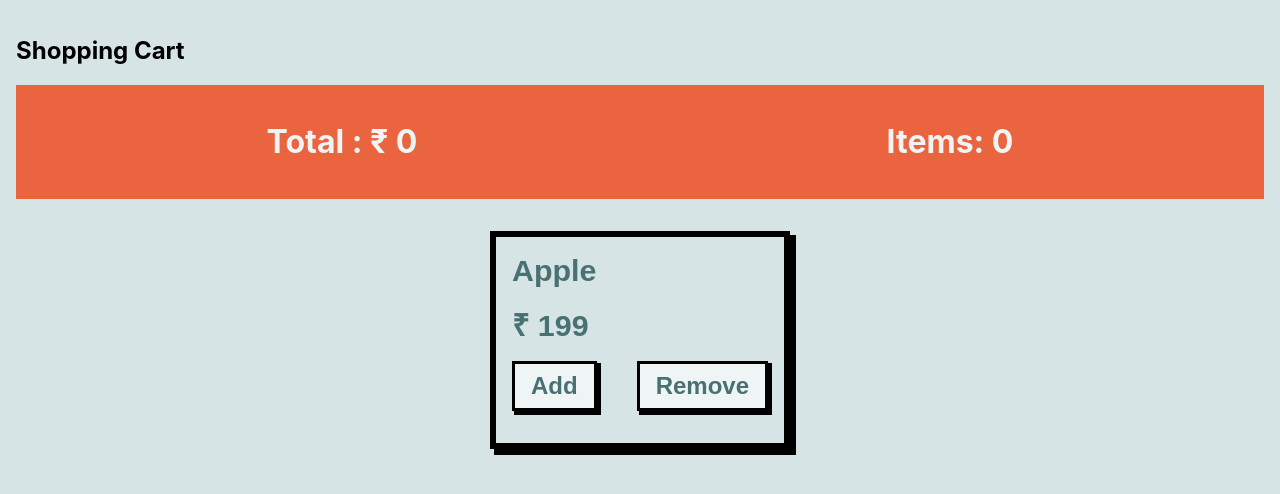
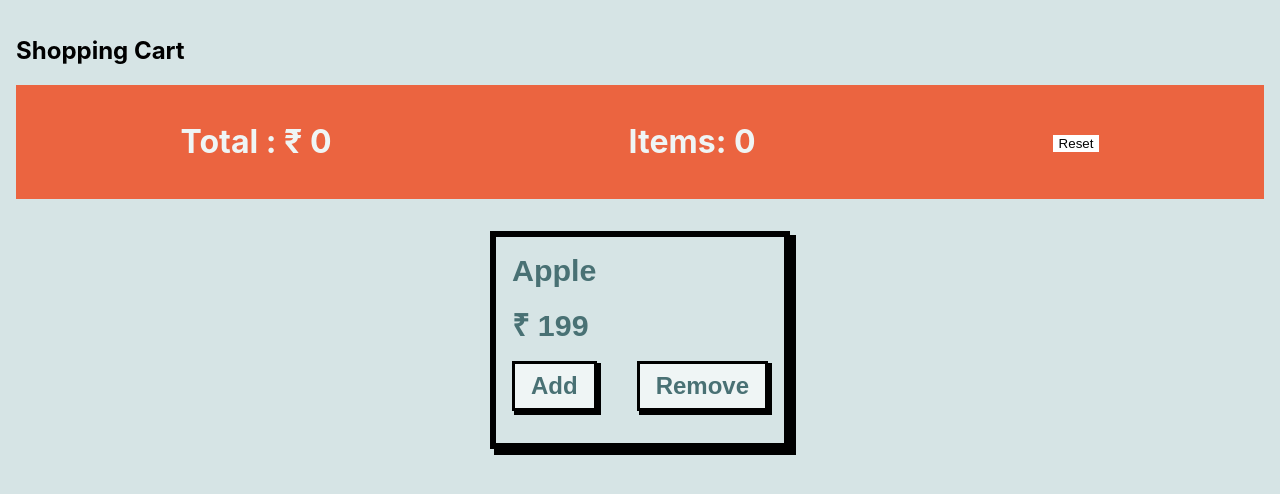
Before and after one commit to apni-coding/reactjstutorial, a React (Create React App) app: page / in a window 1280 px wide. Shown: the top 494 px of the page. Built offline with nearby package versions, Linux system fonts and the light colour scheme.

Commit message:
reset cta added

```diff
--- a/src/components/Navbar.jsx
+++ b/src/components/Navbar.jsx
@@ -9,6 +9,9 @@ function Navbar() {
     <div className={styles.container}>
       <h1>Total : &#x20B9; {value.total}</h1>
       <h1>Items: {value.item}</h1>
+      <div className={styles.buttonsWrapper}>
+        <button className={styles.button} onClick={()=> value.clear()}>Reset</button>
+      </div>
     </div>
   );
 }
--- a/src/itemContext.js
+++ b/src/itemContext.js
@@ -24,8 +24,13 @@ function CustomItemContext({ children }) {
     setItem(item - 1);
   };
 
+  const clear = ()=>{
+    setTotal(0);
+    setItem(0)
+  }
+
   return (
-    <itemContext.Provider value={{ total, item, handleAdd, handleRemove }}>
+    <itemContext.Provider value={{ total, item, handleAdd, handleRemove, clear }}>
       {children}
     </itemContext.Provider>
   );
--- a/src/styles/Total.module.css
+++ b/src/styles/Total.module.css
@@ -6,3 +6,11 @@
     color: var(--primary-color);
     padding: 1rem;
 }
+
+.buttonsWrapper{
+
+}
+.button{
+    border: none;
+    background-color: #fff;
+}
```
